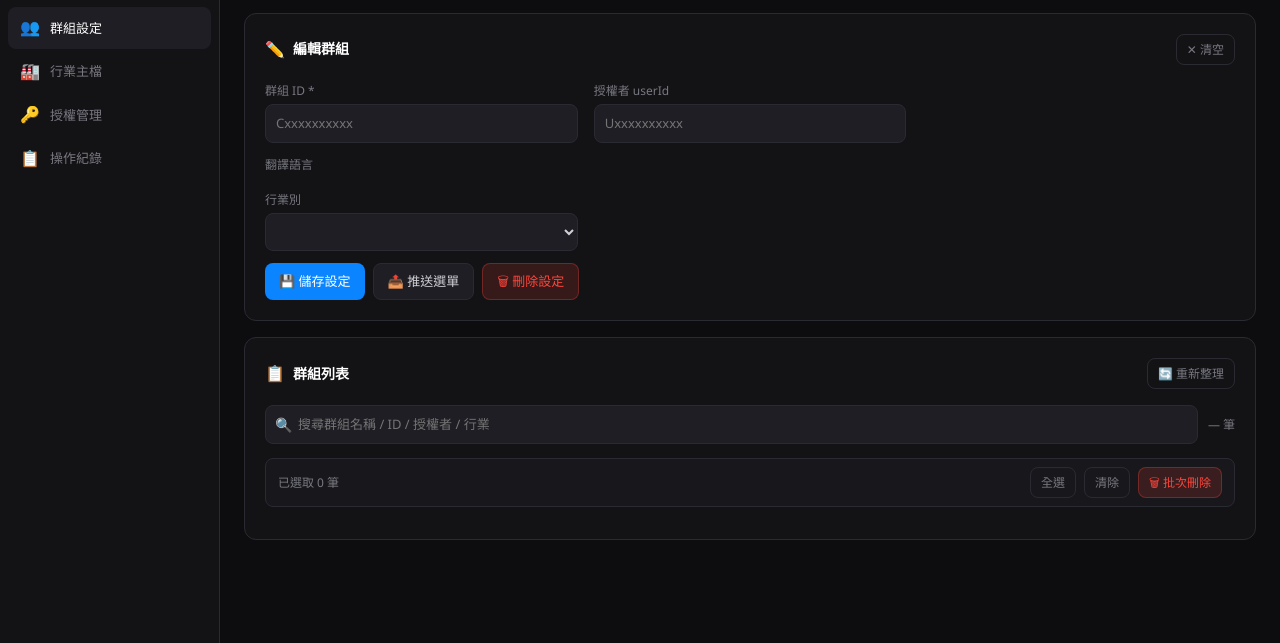
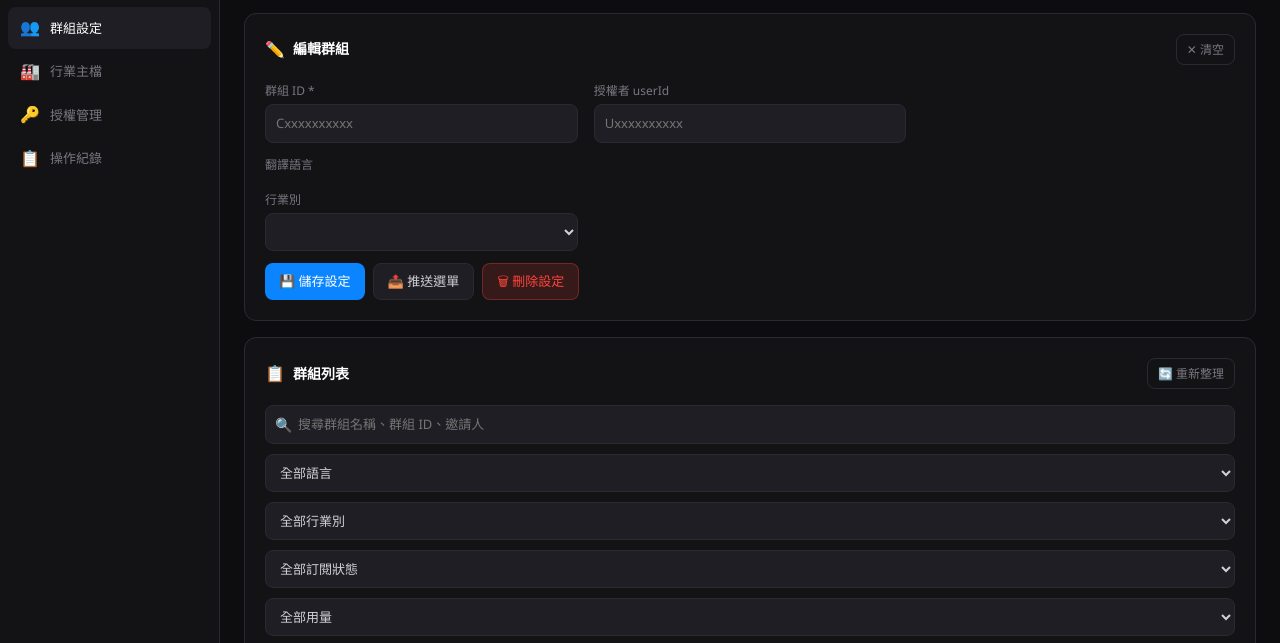
Before and after one commit to chung38/line-bot-project, a website: page public/groups.html in a window 1280 px wide. Shown: the part 152-795 px from the top of the page. Drawn offline with Linux system fonts and the light colour scheme; no server answers; sample sign-in values are in the browser's storage.

Commit message:
Add filters for language, industry, subscription, and usage

```diff
--- a/public/groups.html
+++ b/public/groups.html
@@ -22,7 +22,47 @@
 <button type="button" id="deleteBtn" class="btn btn-danger">🗑 刪除設定</button>
 </div></div></form></div>
 <div class="panel"><div class="panel-header"><h2><span class="ph-icon">📋</span>群組列表</h2><button class="btn btn-ghost btn-sm" onclick="loadGroups()">🔄 重新整理</button></div>
-<div class="filter-bar"><div class="search-wrap"><span class="search-icon">🔍</span><input id="keywordInput" type="text" class="field search-field" placeholder="搜尋群組名稱 / ID / 授權者 / 行業"/></div><span id="filterCount" class="filter-count">— 筆</span></div>
+<div class="filter-bar">
+  <div class="search-wrap">
+    <span class="search-icon">🔍</span>
+    <input id="keywordInput" type="text" class="field search-field"
+      placeholder="搜尋群組名稱、群組 ID、邀請人">
+  </div>
+
+  <select id="langFilter" class="field filter-select">
+    <option value="">全部語言</option>
+    <option value="__NONE__">未設定語言</option>
+    <option value="en">英文</option>
+    <option value="th">泰文</option>
+    <option value="vi">越南文</option>
+    <option value="id">印尼文</option>
+  </select>
+
+  <select id="industryFilter" class="field filter-select">
+    <option value="">全部行業別</option>
+    <option value="__NONE__">未設定行業別</option>
+  </select>
+
+  <select id="subscriptionFilter" class="field filter-select">
+    <option value="">全部訂閱狀態</option>
+    <option value="__NO_SUB__">未綁定訂閱</option>
+    <option value="TRIAL">試用中</option>
+    <option value="ACTIVE">訂閱有效</option>
+    <option value="MANUAL_ACTIVE">手動啟用</option>
+    <option value="PAYMENT_FAILED">付款失敗</option>
+    <option value="INACTIVE">未啟用</option>
+  </select>
+
+  <select id="usageFilter" class="field filter-select">
+    <option value="">全部用量</option>
+    <option value="UNLIMITED">無限制</option>
+    <option value="NORMAL">正常</option>
+    <option value="WARNING">接近上限（80%+）</option>
+    <option value="EXHAUSTED">已達上限</option>
+  </select>
+
+  <span id="filterCount" class="filter-count"></span>
+</div>
 <div class="batch-bar"><span class="batch-count" id="selectedSummary">已選取 0 筆</span><button id="selectAllBtn" class="btn btn-ghost btn-sm">全選</button><button id="clearSelectedBtn" class="btn btn-ghost btn-sm">清除</button><button id="batchDeleteBtn" class="btn btn-danger btn-sm">🗑 批次刪除</button></div>
 <div id="groupList" class="card-grid"></div></div></div></div></div>
   <hr style="margin: 32px 0;">
```
